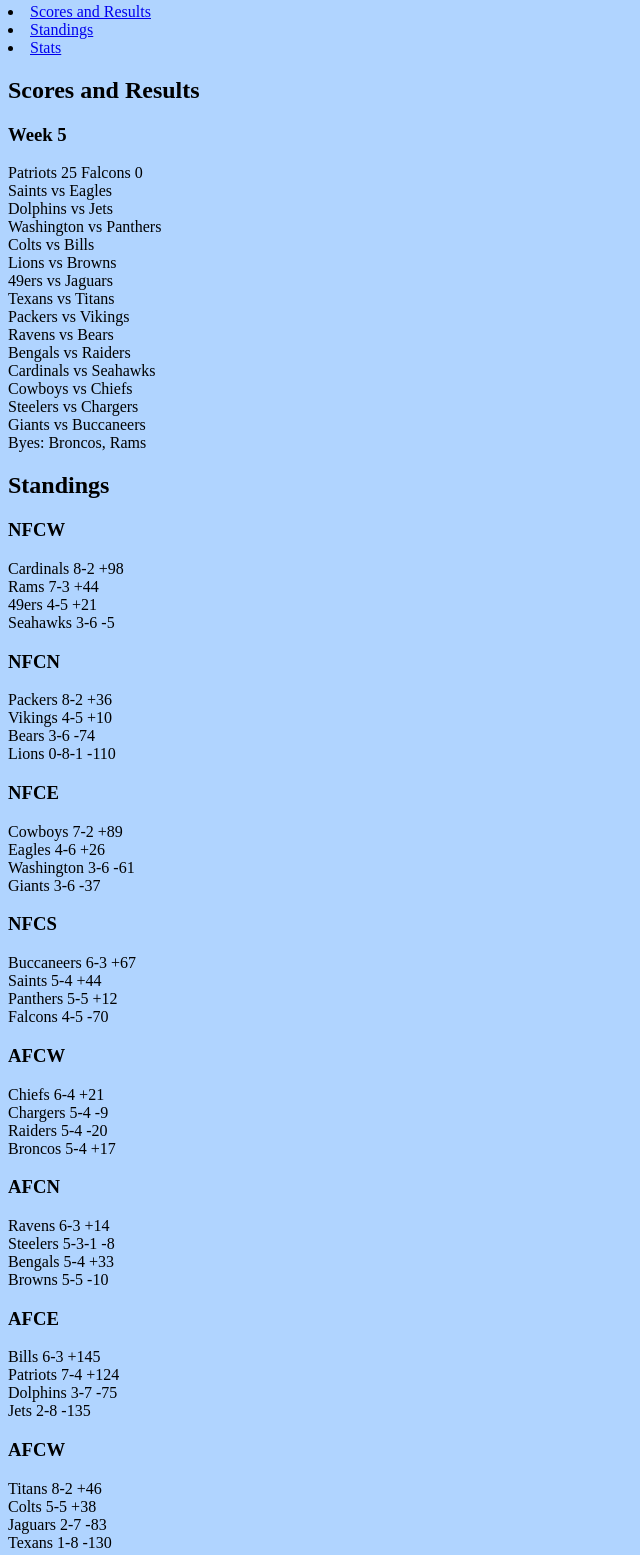
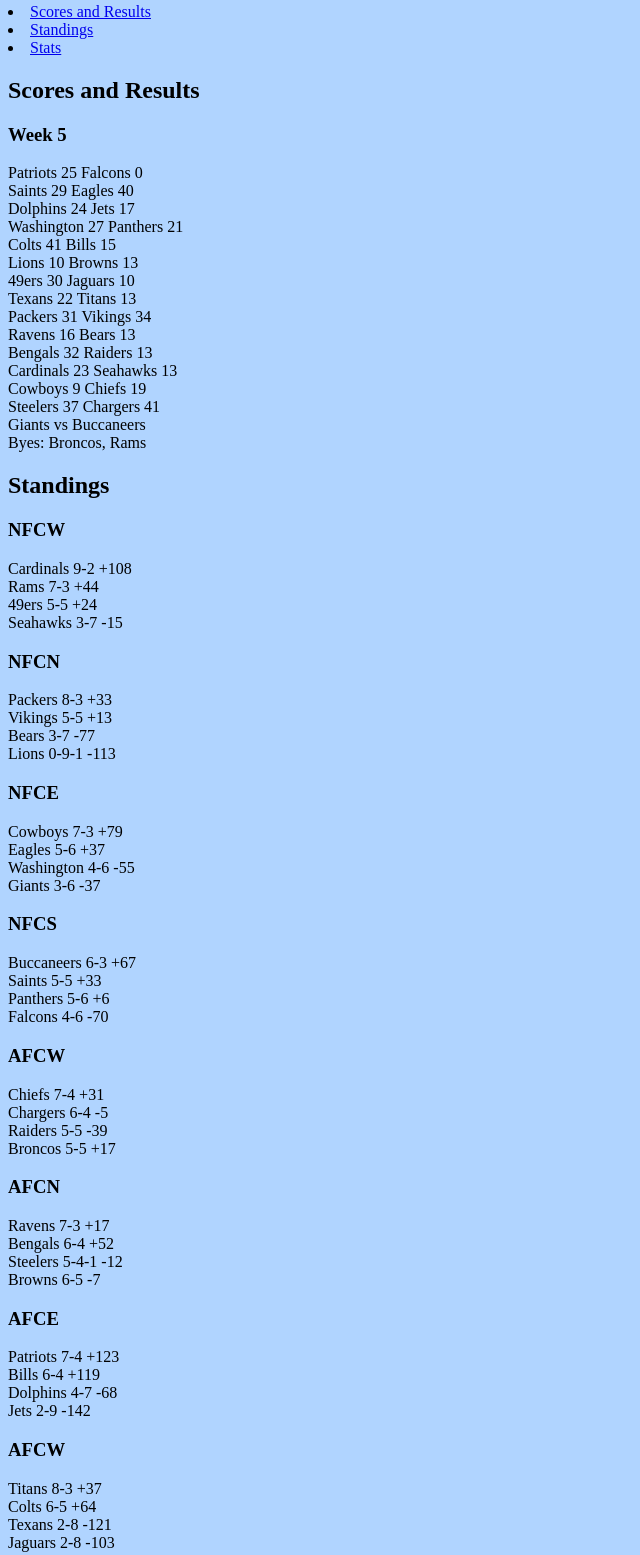
Before and after one commit to moojoohoo/moojoohoo.github.io, a plain HTML site: page index.html in a window 1280 px wide. Shown: the part 124-1679 px from the top of the page, without its empty margins (0-640 px from the left). Drawn offline with Linux system fonts and the light colour scheme.

Commit message:
Update index.html

```diff
--- a/index.html
+++ b/index.html
@@ -26,93 +26,93 @@
 <h3>Week 5</h3>
 <p>
 Patriots 25 Falcons 0<br>
-Saints vs Eagles<br>
-Dolphins vs Jets<br>
-Washington vs Panthers<br>
-Colts vs Bills<br>
-Lions vs Browns<br>
-49ers vs Jaguars<br>
-Texans vs Titans<br>
-Packers vs Vikings<br>
-Ravens vs Bears<br>
-Bengals vs Raiders<br>
-Cardinals vs Seahawks<br>
-Cowboys vs Chiefs<br>
-Steelers vs Chargers<br>
+Saints 29 Eagles 40<br>
+Dolphins 24 Jets 17<br>
+Washington 27 Panthers 21<br>
+Colts 41 Bills 15<br>
+Lions 10 Browns 13<br>
+49ers 30 Jaguars 10<br>
+Texans 22 Titans 13<br>
+Packers 31 Vikings 34<br>
+Ravens 16 Bears 13<br>
+Bengals 32 Raiders 13<br>
+Cardinals 23 Seahawks 13<br>
+Cowboys 9 Chiefs 19<br>
+Steelers 37 Chargers 41<br>
 Giants vs Buccaneers<br>
 Byes: Broncos, Rams
 </p>
 <h2 id="Standings">Standings</h2>
 <h3>NFCW</h3>
 <p>
-Cardinals 8-2 +98<br>
+Cardinals 9-2 +108<br>
 Rams 7-3 +44<br>
-49ers 4-5 +21<br>
-Seahawks 3-6 -5
+49ers 5-5 +24<br>
+Seahawks 3-7 -15
 
 </p>
 <h3>NFCN</h3>
 <p>
-Packers 8-2 +36<br>
-Vikings 4-5 +10<br>
-Bears 3-6 -74<br>
-Lions 0-8-1 -110
+Packers 8-3 +33<br>
+Vikings 5-5 +13<br>
+Bears 3-7 -77<br>
+Lions 0-9-1 -113
 </p>
 <h3>NFCE</h3>
 <p>
-Cowboys 7-2 +89<br>
-Eagles 4-6 +26<br>
-Washington 3-6 -61<br>
+Cowboys 7-3 +79<br>
+Eagles 5-6 +37<br>
+Washington 4-6 -55<br>
 Giants 3-6 -37
 </p>
 <h3>NFCS</h3>
 <p>
 Buccaneers 6-3 +67<br>
-Saints 5-4 +44<br>
-Panthers 5-5 +12<br>
-Falcons 4-5 -70
+Saints 5-5 +33<br>
+Panthers 5-6 +6<br>
+Falcons 4-6 -70
 </p>
 <h3>AFCW</h3>
 <p>
-Chiefs 6-4 +21<br>
-Chargers 5-4 -9<br>
-Raiders 5-4 -20<br>
-Broncos 5-4 +17
+Chiefs 7-4 +31<br>
+Chargers 6-4 -5<br>
+Raiders 5-5 -39<br>
+Broncos 5-5 +17
 </p>
 <h3>AFCN</h3>
 <p>
-Ravens 6-3 +14<br>
-Steelers 5-3-1 -8<br>
-Bengals 5-4 +33<br>
-Browns 5-5 -10
+Ravens 7-3 +17<br>
+Bengals 6-4 +52<br>
+Steelers 5-4-1 -12<br>
+Browns 6-5 -7
 </p>
 <h3>AFCE</h3>
 <p>
-Bills 6-3 +145<br>
-Patriots 7-4 +124<br>
-Dolphins 3-7 -75<br>
-Jets 2-8 -135
+Patriots 7-4 +123<br>
+Bills 6-4 +119<br>
+Dolphins 4-7 -68<br>
+Jets 2-9 -142
 </p>
 <h3>AFCW</h3>
 <p>
-Titans 8-2 +46<br>
-Colts 5-5 +38<br>
-Jaguars 2-7 -83<br>
-Texans 1-8 -130
+Titans 8-3 +37<br>
+Colts 6-5 +64<br>
+Texans 2-8 -121<br>
+Jaguars 2-8 -103
 </p>
 <h2 id="Stats">Stats</h2>
 <h3><b><u>Passing</u></b></h3>
 <h3>Pass Yards</h3>
-<h4>Matthew Stafford - 3014</h4>
+<h4>Patrick Mahomes - 3200</h4>
 <h3>Touchdown Passes</h3>
 <h4>Tom Brady - 27</h4>
 <h3>Interceptions</h3>
-<h4>Sam Darnold - 11</h4>
+<h4>Ryan Tanehill - 12</h4>
 <h3><b><u>Rushing</u></b></h3>
 <h3>Rush Yards</h3>
-<h4>Jonathan Taylor - 937</h4>
+<h4>Jonathan Taylor - 1122</h4>
 <h3>Touchdowns</h3>
-<h4>James Conner - 11</h4>
+<h4>Jonathan Taylor - 13</h4>
 <h3>Rush Fumble</h3>
 <h4>Kyler Murray - 7</h4>
 <h3><b><u>Receiving</u></b></h3>
@@ -126,7 +126,7 @@ Texans 1-8 -130
 <h3>Interceptions</h3>
 <h4>Trevon Diggs - 8</h4>
 <h3>Force Fumbles</h3>
-<h4>Josh Norman - 5</h4>
+<h4>Josh Norman - 6</h4>
 <h3>Sacks</h3>
 <h4>Myles Garrett - 13</h4>
 <h5>For Live Results go to<a href="https://www.nfl.com"> NFL.com</a></h5>
```
